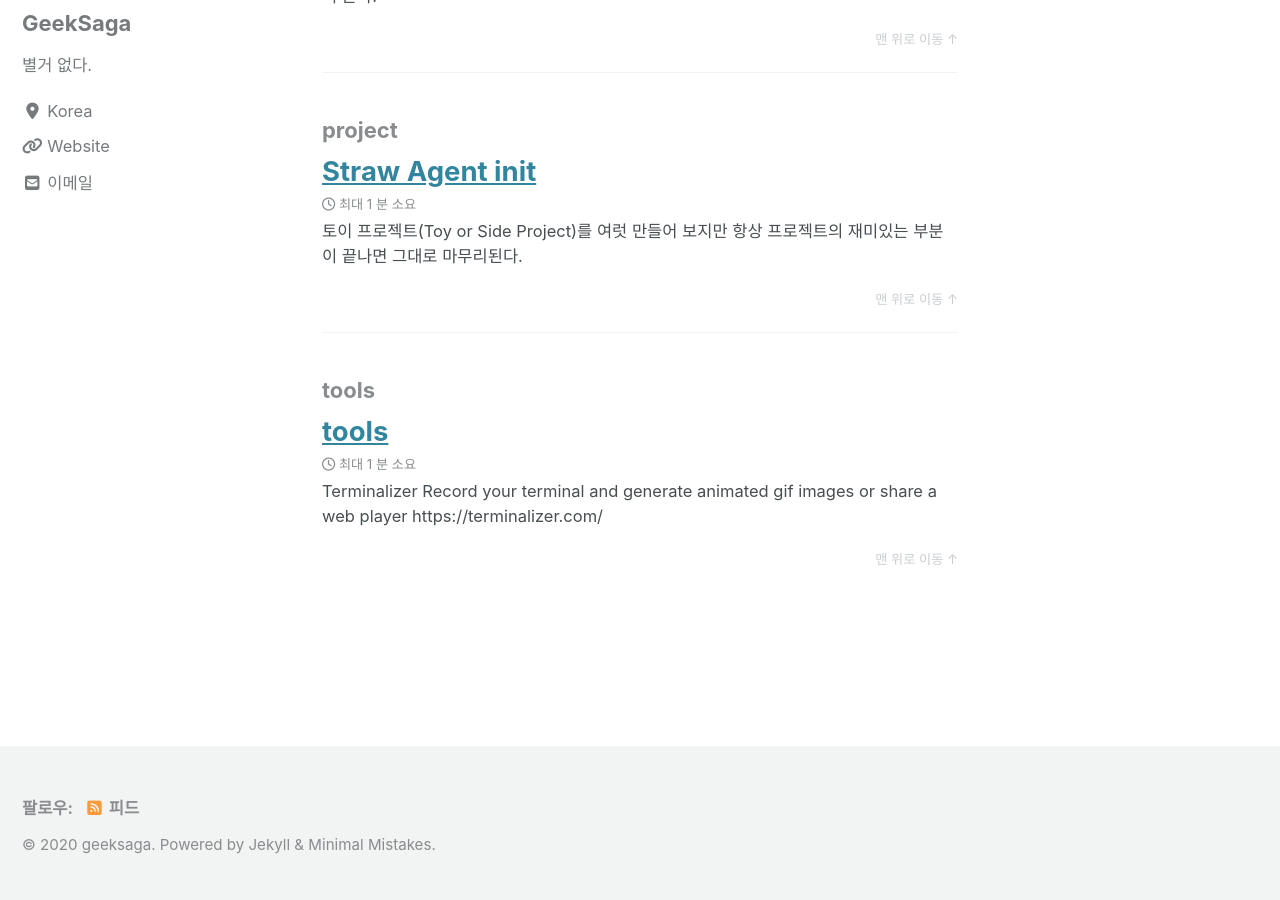
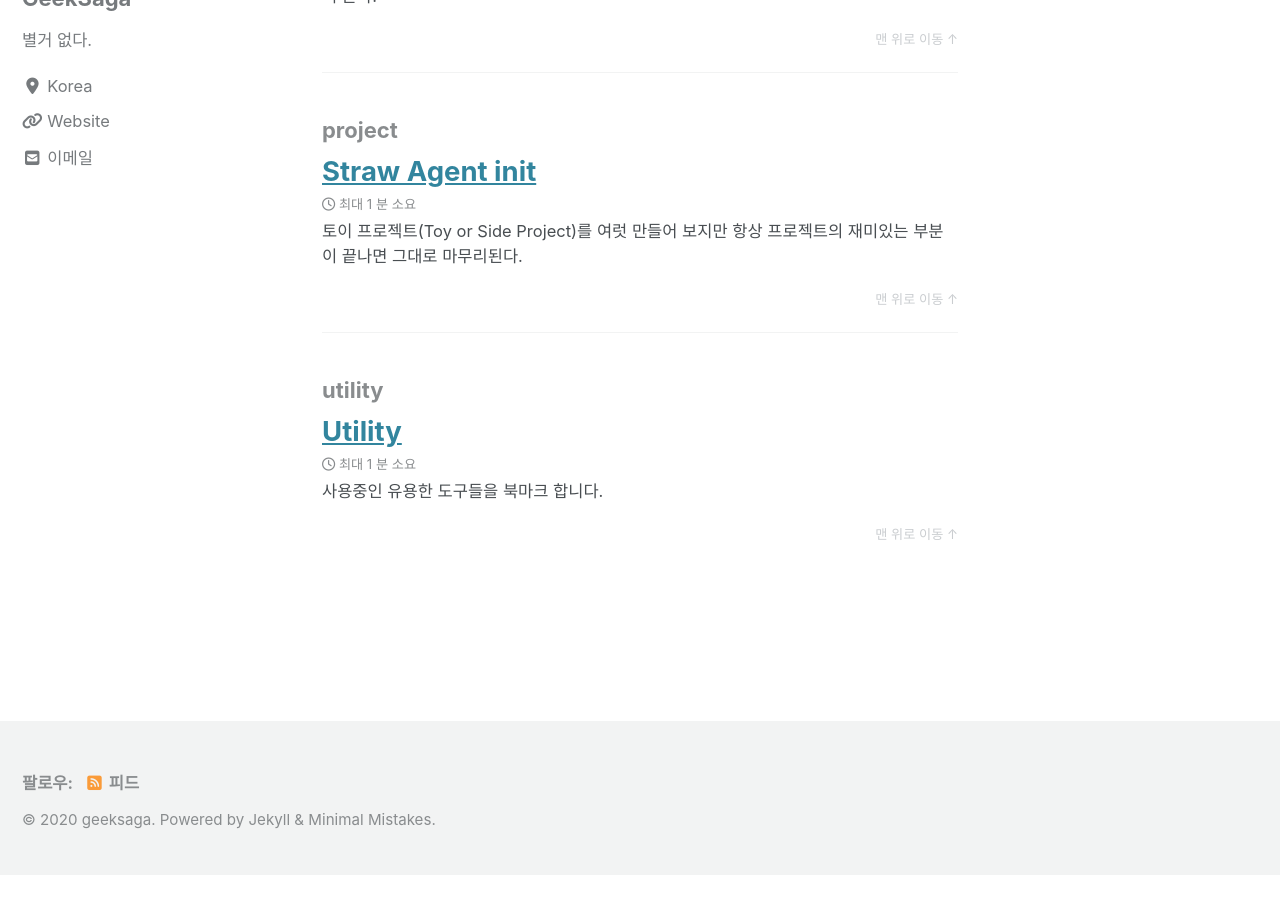
Before and after one commit to geeksaga/geeksaga.github, a Jekyll site: the page built from _pages/category-archive.md, in a window 1280 px wide and 900 px high, scrolled down 2880 px. Built offline with Jekyll 4.4.1, drawn with Linux system fonts in a browser that asks for light colours; cached includes are drawn as plain includes; nearby versions of some CDN libraries; after the commit the page ends 3755 px from its top, so only the background shows below that; part of the change alters nothing that is shown.

Commit message:
Update Utiliy list

```diff
--- a/_posts/tools/2020-03-06-tools.md
+++ b/_posts/tools/2020-03-06-tools.md
@@ -1,17 +1,55 @@
 ---
-title: "tools"
+title: "Utility"
 description: "유용한 유틸리티 목록."
 category:
-  - tools
+  - utility
 tags:
-  - Tools
+  - utility
+
+last_modified_at: Wed Mar 11 13:04:01 KST 2020
 
 toc: true
 toc_labe: "Tools 목록"
+#toc_icon: "cog"
+toc_sticky: true
+
+gallery:
+  - url: /assets/images/tools.png
+    image_path: /assets/images/tools.png
+    alt: "Tools"
+    title: "Tools"
+#{% include gallery caption="" %}
+header:
+#  overlay_image: /assets/images/tools.png
+#  video:
+#    id:
+#    provider: youtube
+
+#link: http://github.com
+
 published: true
 comments: true
 ---
 
+{% include figure image_path="/assets/images/tools.png" caption="사용중인 유용한 도구들을 북마크 합니다." %}
+
 ## Terminalizer
-Record your terminal and generate animated gif images or share a web player
-https://terminalizer.com/
+  *Record your terminal and generate animated gif images or share a web player*
+
+ - [Terminalizer](https://terminalizer.com/ "Terminalizer")
+
+## Taskbook
+  *Tasks, boards & notes for the command-line habitat*
+
+ - [Taskbook](https://github.com/klaussinani/taskbook "Taskbook")
+
+## Postman
+  *The Collaboration Platform for API Development*
+
+ - [Postman](https://www.postman.com/ "Postman")
+
+## Jad
+  *Jad - the fast JAva Decompiler*
+
+ - [Jad Home](http://www.kpdus.com/jad.html "Jad Home")
+ - [Jad](https://varaneckas.com/jad/ "Jad")
```
Also changed, not shown: assets/images/tools.png (added).
